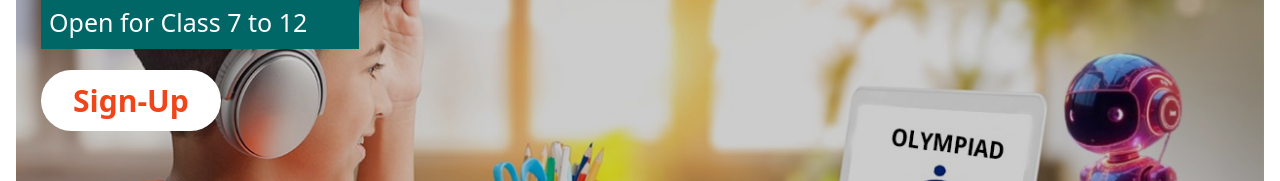
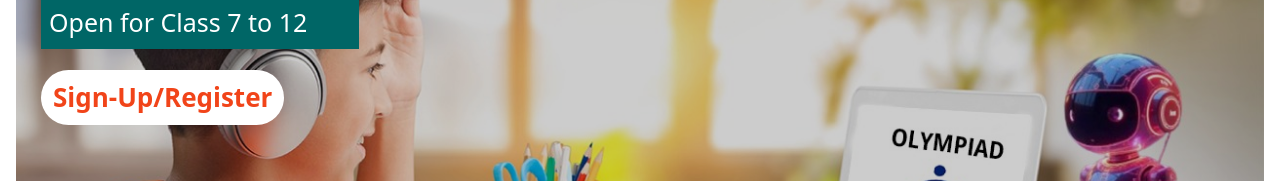
Before and after one commit to edubuk/Edubuk-Main, a React (Vite) app: page / in a window 1280 px wide. Shown: the part 407-588 px from the top of the page. Built offline with nearby package versions, Linux system fonts and the light colour scheme; no server answers.

Commit message:
telegram icon removed

```diff
--- a/src/pages/Footer.tsx
+++ b/src/pages/Footer.tsx
@@ -1,6 +1,5 @@
 
 import logo from "../assets/edubuklogo.png";
-import social1 from '../assets/Social/social1.png'
 import social2 from '../assets/Social/social2.png'
 import social3 from '../assets/Social/social3.png'
 import social4 from '../assets/Social/social4.png'
@@ -56,7 +55,6 @@ const Footer = () => {
         <p className="text-[#000000] w-full border-t-2 border-gray-300 sm:w-auto text-center sm:border-none pt-3">© 2025 Edubuk | All Rights Reserved</p>
         <div className="flex justify-center items-center gap-2 w-full sm:w-auto pb-3 sm:pb-0">
             <p className="text-[#000000] font-semibold">Follow us on:</p>
-            <a href="https://t.me/edubukofficial" target="_blank" rel="no-refferer"><img src={social1} alt="social logo" className="w-5 h-5" ></img></a>
             <a href="https://www.facebook.com/edubuk.trst/" target="_blank" rel="no-refferer"><img src={social2} alt="social logo" className="w-5 h-5" ></img></a>
             <a href="https://www.instagram.com/edubuk_/" target="_blank" rel="no-refferer"><img src={social3} alt="social logo" className="w-5 h-5" ></img></a>
             <a href="https://www.linkedin.com/company/edubuk-ai-web3/" target="_blank" rel="no-refferer"><img src={social4} alt="social logo" className="w-5 h-5" ></img></a>
--- a/src/pages/Home.tsx
+++ b/src/pages/Home.tsx
@@ -124,9 +124,9 @@ const Home = () => {
             {!auth.user && (
               <Link
                 to="/sign-up"
-                className="absolute top-20 md:top-32  text-[#F14419] bg-[#ffffff] hover:bg-[#F14419] hover:text-white transition-all rounded-4xl py-1 px-4 sm:py-2 sm:px-8 text-[12px] md:text-[30px] z-10 font-bold cursor-pointer"
+                className="absolute top-20 md:top-32  text-[#F14419] bg-[#ffffff] hover:bg-[#F14419] hover:text-white transition-all rounded-4xl py-1 px-2 sm:py-2 sm:px-3 text-[10px] md:text-[26px] z-10 font-bold cursor-pointer"
               >
-                Sign-Up
+                Sign-Up/Register
               </Link>
             )}
             {auth?.user && (
```
